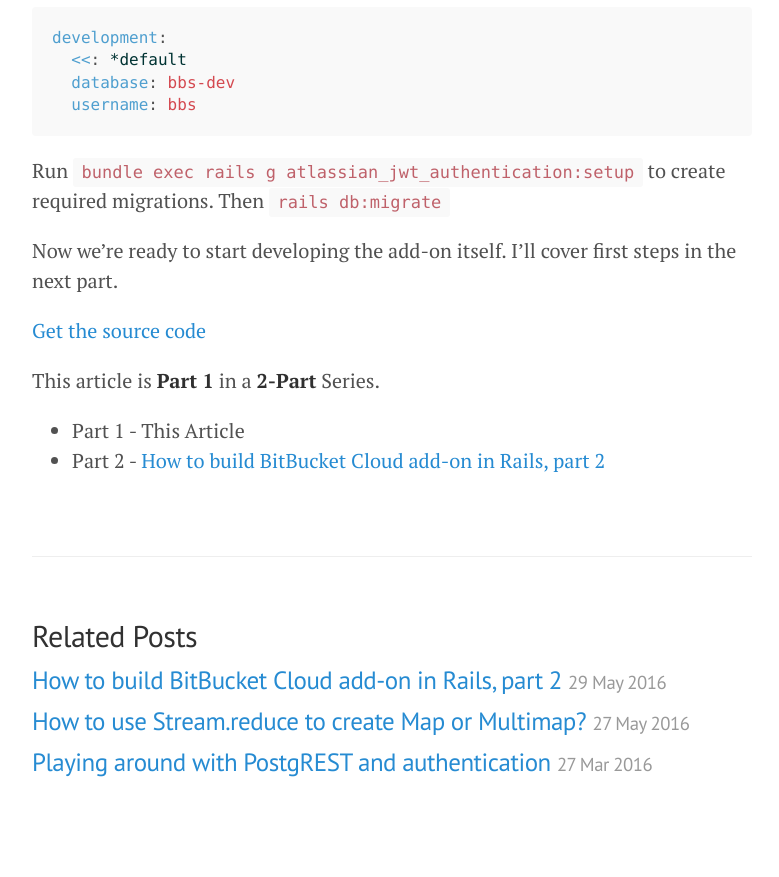
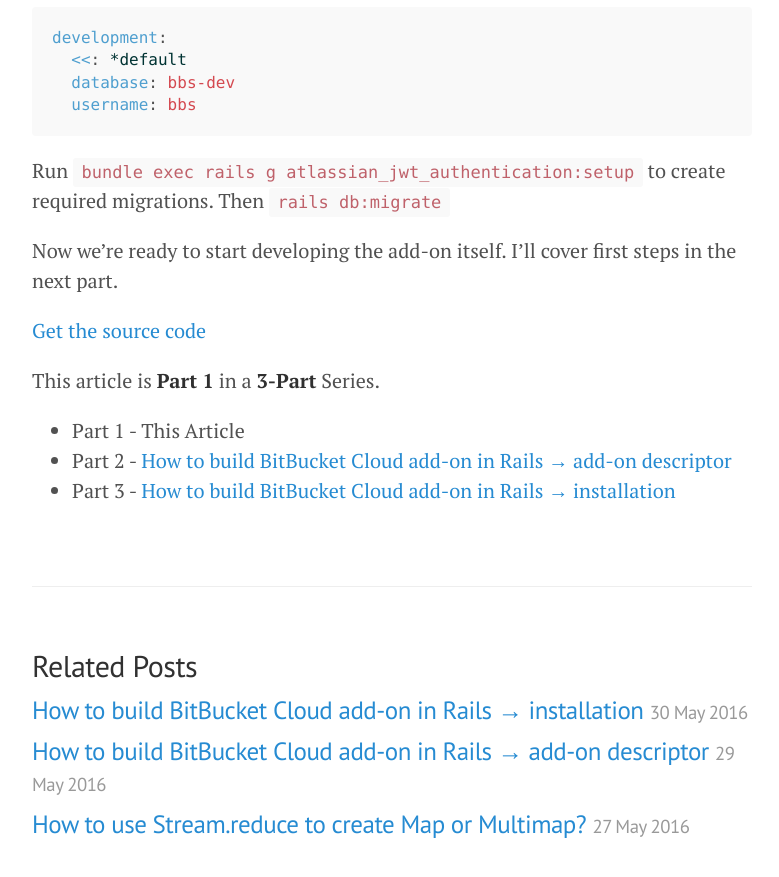
Before and after one commit to pawelniewie/pawelniewiadomski.com, a Jekyll site: the page built from _posts/2016-05-28-building-bitbucket-add-on-in-rails-part-1.md, in a window 1280 px wide and 900 px high, scrolled down 1217 px. Shown: the top 877 px of the window, without its empty margins (248-1027 px from the left). Built offline with Jekyll 4.4.1, drawn with Linux system fonts in a browser that asks for light colours; Markdown is read by kramdown in place of the engine named in the settings; comment, search, counter and statistics services are not loaded; before the commit the page ends 2056 px from its top, so only the background shows below that; some of the changed lines change nothing that is shown; some of the changed text lies outside the part shown.

Commit message:
updated posts' titles, added new post on installing the add-on

````diff
--- a/_posts/2016-05-28-building-bitbucket-add-on-in-rails-part-1.md
+++ b/_posts/2016-05-28-building-bitbucket-add-on-in-rails-part-1.md
@@ -1,6 +1,6 @@
 ---
 layout: post
-title: How to build BitBucket Cloud add-on in Rails, part 1
+title: How to build BitBucket Cloud add-on in Rails &rarr; bootstraping rails
 tags:
 - rails
 - ruby
--- a/_posts/2016-05-29-building-bitbucket-add-on-in-rails-part-2.md
+++ b/_posts/2016-05-29-building-bitbucket-add-on-in-rails-part-2.md
@@ -1,6 +1,6 @@
 ---
 layout: post
-title: How to build BitBucket Cloud add-on in Rails, part 2
+title: How to build BitBucket Cloud add-on in Rails &rarr; add-on descriptor
 tags:
 - rails
 - ruby
@@ -68,7 +68,7 @@
 }
 ```
 
-Now you can test it out using [httpie](http://httpie.org):
+<a name="descriptor"></a> Now you can test it out using [httpie](http://httpie.org):
 
 ```
 $ http http://localhost:3000/bitbucket/descriptor
--- /dev/null
+++ b/_posts/2016-05-30-building-bitbucket-add-on-in-rails-part-3.md
@@ -0,0 +1,70 @@
+---
+layout: post
+title: How to build BitBucket Cloud add-on in Rails &rarr; installation
+tags:
+- rails
+- ruby
+- cloud
+- add-on
+series: bitbucket-rails-add-on
+---
+Time to install our plugin in BitBucket!
+
+{% include series.html %}
+
+First I need to make sure that BitBucket will be able to access our service running locally. For that I'm running [ngrok](https://ngrok.com) client:
+
+```
+ngrok http 3000
+```
+
+Executing the command will print out the external address service can be accessed, something like `https://cf462fda.ngrok.io`
+
+Go to https://bitbucket.org/account/user/yourusername/addon-management and click `Install add-on from URL`
+
+{% image_tag src="/media/2016/05/install-add-on.png" width="572" %}
+
+It will fail with following error:
+
+```
+The add-on server returned invalid data. Please contact the add-on vendor for help. Here's the error we encountered - Invalid JSON: u'example.org' does not match '^https://' at baseUrl
+```
+
+When you go [back to the descriptor]({{ '/2016/05/29/building-bitbucket-add-on-in-rails-part-2/#descriptor' | prepend: site.baseurl | prepend: site.url }}) I created you can see that there's an invalid value for `"baseUrl": "example.org"`
+
+Time to fix that. Change `config/initializers/application_controller_renderer.rb`
+
+```ruby
+# Be sure to restart your server when you modify this file.
+
+ApplicationController.renderer.defaults.merge!(
+  http_host: 'cf462fda.ngrok.io',
+  https: true
+)
+```
+
+Edit `app/controllers/bitbucket_controller.rb`:
+
+```ruby
+class BitbucketController < ApplicationController
+
+	def descriptor
+		render :descriptor, locals: {
+			base_url: 'https://' + ApplicationController.renderer.defaults[:http_host]
+		}
+	end
+
+end
+```
+
+I hard coded https as BitBucket doesn't support anything else. Try to install again and you will see a new screen:
+
+{% image_tag src="/media/2016/05/consent-screen.png" width="572" %}
+
+Click `Grant Access` and you will install the plugin!
+
+{% image_tag src="/media/2016/05/installed.png" width="572" %}
+
+Now I have the pipeline set up and I can start working on the real thing! That's in the next port.
+
+[Get the source code](https://github.com/pawelniewie/bitbucket-rails-add-on/tree/master/part-3)
````
Also changed, not shown: media/2016/05/consent-screen.png (added), media/2016/05/install-add-on.png (added), media/2016/05/installed.png (added).
